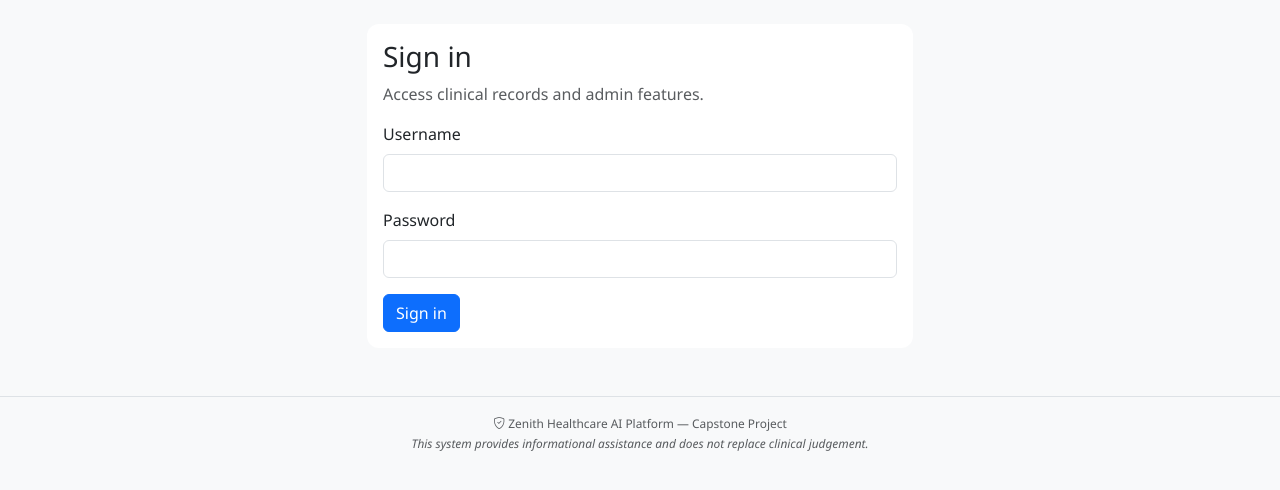
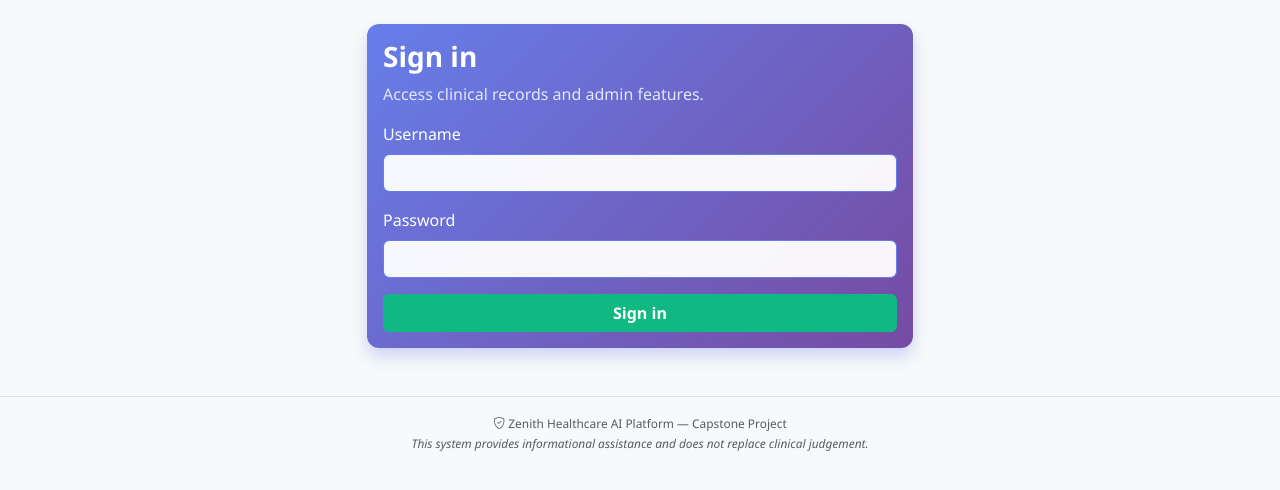
Before and after one commit to AXBOUF/aicare, a Flask app: template templates/login.html in a window 1280 px wide. Shown: the part 57-547 px from the top of the page. Run offline with Flask 3, Linux system fonts and the light colour scheme; the template is opened without the code that fills it, so the values that code supplies are empty; parts of the project's set-up code (start-up, migrations or seed data) failed here and were passed over.

Commit message:
Update login color

```diff
--- a/templates/login.html
+++ b/templates/login.html
@@ -11,20 +11,20 @@
     </div>
     {% endif %}
 
-    <div class="card">
+    <div class="card" style="background: linear-gradient(135deg, #667eea 0%, #764ba2 100%); border: none; box-shadow: 0 8px 16px rgba(102, 126, 234, 0.3);">
       <div class="card-body">
-        <h3 class="card-title">Sign in</h3>
-        <p class="text-muted">Access clinical records and admin features.</p>
+        <h3 class="card-title" style="color: #ffffff; font-weight: 600;">Sign in</h3>
+        <p class="text-muted" style="color: #e0e7ff !important;">Access clinical records and admin features.</p>
         <form method="post" action="{{ url_for('login') }}">
           <div class="mb-3">
-            <label for="username" class="form-label">Username</label>
-            <input type="text" class="form-control" id="username" name="username" required>
+            <label for="username" class="form-label" style="color: #ffffff; font-weight: 500;">Username</label>
+            <input type="text" class="form-control" id="username" name="username" required style="border-color: #667eea; background-color: rgba(255, 255, 255, 0.95);">
           </div>
           <div class="mb-3">
-            <label for="password" class="form-label">Password</label>
-            <input type="password" class="form-control" id="password" name="password" required>
+            <label for="password" class="form-label" style="color: #ffffff; font-weight: 500;">Password</label>
+            <input type="password" class="form-control" id="password" name="password" required style="border-color: #667eea; background-color: rgba(255, 255, 255, 0.95);">
           </div>
-          <button type="submit" class="btn btn-primary">Sign in</button>
+          <button type="submit" class="btn btn-success" style="width: 100%; background-color: #10b981; border-color: #10b981; font-weight: 600;">Sign in</button>
         </form>
       </div>
     </div>
```
